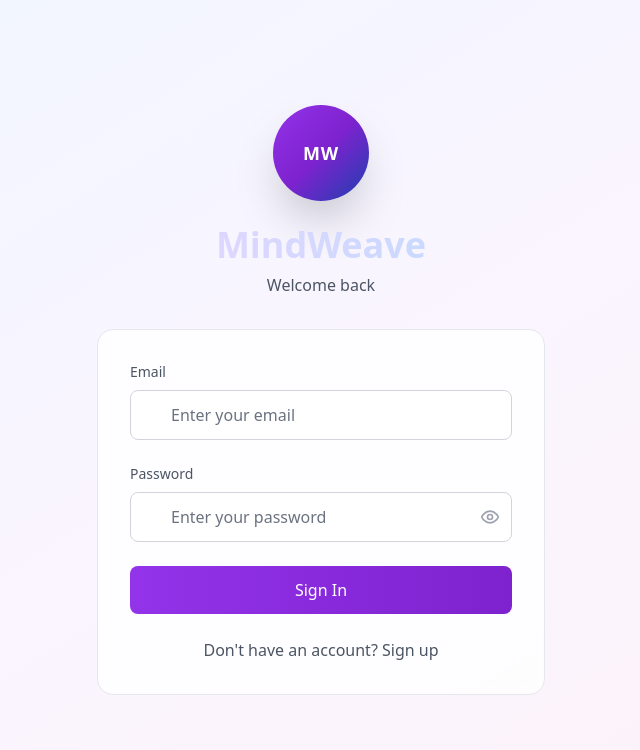
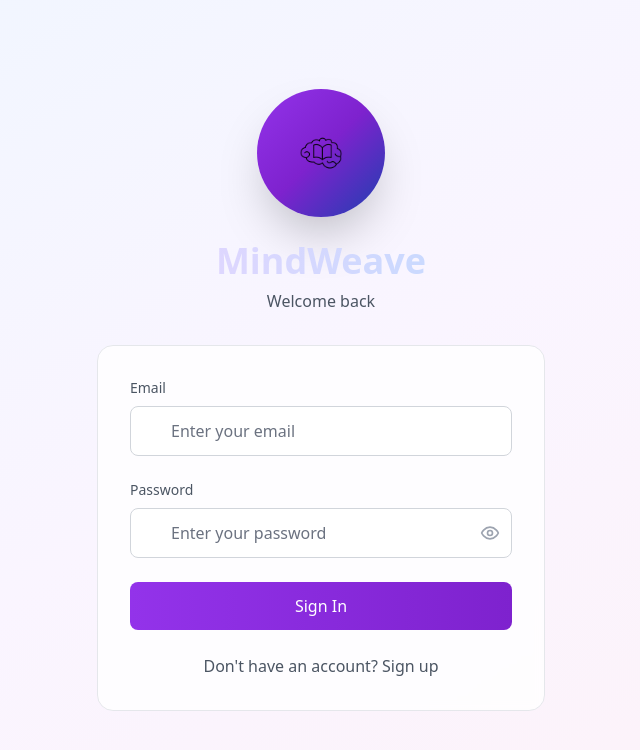
Before and after one commit to Bray2cool/MindWeave_FrontEnd, a React (Vite) app: page /journal in a window 1280 px wide. Shown: the top 750 px of the page, without its empty margins (319-959 px from the left). Built offline with nearby package versions, Linux system fonts and the light colour scheme; no server answers.

Commit message:
Replace MW with provided logo

```diff
--- a/src/components/Auth.tsx
+++ b/src/components/Auth.tsx
@@ -48,10 +48,12 @@ const Auth: React.FC = () => {
     <div className={`min-h-screen ${bgClass} flex items-center justify-center p-8`}>
       <div className="max-w-md w-full">
         <div className="text-center mb-8">
-          <div className="w-24 h-24 mx-auto mb-6 bg-gradient-to-br from-purple-600 via-purple-700 to-blue-800 rounded-full flex items-center justify-center shadow-2xl">
-            <div className="text-white font-bold text-lg tracking-wider">
-              MW
-            </div>
+          <div className="w-32 h-32 mx-auto mb-6 bg-gradient-to-br from-purple-600 via-purple-700 to-blue-800 rounded-full flex items-center justify-center shadow-2xl p-4">
+            <img
+              src="/src/components/MindWeave.png"
+              alt="MindWeave Logo"
+              className="w-full h-full object-contain"
+            />
           </div>
           <h1 className="text-4xl font-bold bg-gradient-to-r from-purple-200 to-blue-200 bg-clip-text text-transparent mb-2">
             MindWeave
--- a/src/components/Sidebar.tsx
+++ b/src/components/Sidebar.tsx
@@ -47,9 +47,16 @@ const Sidebar: React.FC = () => {
       {/* Header */}
       <div className={`p-6 border-b ${isDarkMode ? 'border-purple-700/50' : 'border-purple-600/50'}`}>
         <div className="flex items-center justify-between">
-          <h1 className="text-xl font-bold bg-gradient-to-r from-purple-200 to-blue-200 bg-clip-text text-transparent">
-            MindWeave
-          </h1>
+          <div className="flex items-center space-x-3">
+            <img
+              src="/src/components/MindWeave.png"
+              alt="MindWeave Logo"
+              className="w-10 h-10 object-contain"
+            />
+            <h1 className="text-xl font-bold bg-gradient-to-r from-purple-200 to-blue-200 bg-clip-text text-transparent">
+              MindWeave
+            </h1>
+          </div>
           <button
             onClick={toggleSidebar}
             className="text-white/70 w-5 h-5 cursor-pointer hover:text-white transition-colors lg:hidden"
--- a/src/pages/Journal.tsx
+++ b/src/pages/Journal.tsx
@@ -96,10 +96,12 @@ const Journal: React.FC = () => {
     <div className={`min-h-screen flex items-center justify-center ${bgClass}`}>
       <div className="max-w-2xl w-full text-center">
         <div className="mb-8">
-          <div className="w-32 h-32 mx-auto mb-6 bg-gradient-to-br from-purple-600 via-purple-700 to-blue-800 rounded-full flex items-center justify-center shadow-2xl">
-            <div className="text-white font-bold text-2xl tracking-wider">
-              MW
-            </div>
+          <div className="w-40 h-40 mx-auto mb-6 bg-gradient-to-br from-purple-600 via-purple-700 to-blue-800 rounded-full flex items-center justify-center shadow-2xl p-6">
+            <img
+              src="/src/components/MindWeave.png"
+              alt="MindWeave Logo"
+              className="w-full h-full object-contain"
+            />
           </div>
           <h1 className="text-4xl font-bold bg-gradient-to-r from-purple-200 to-blue-200 bg-clip-text text-transparent mb-4">
             MindWeave
```
